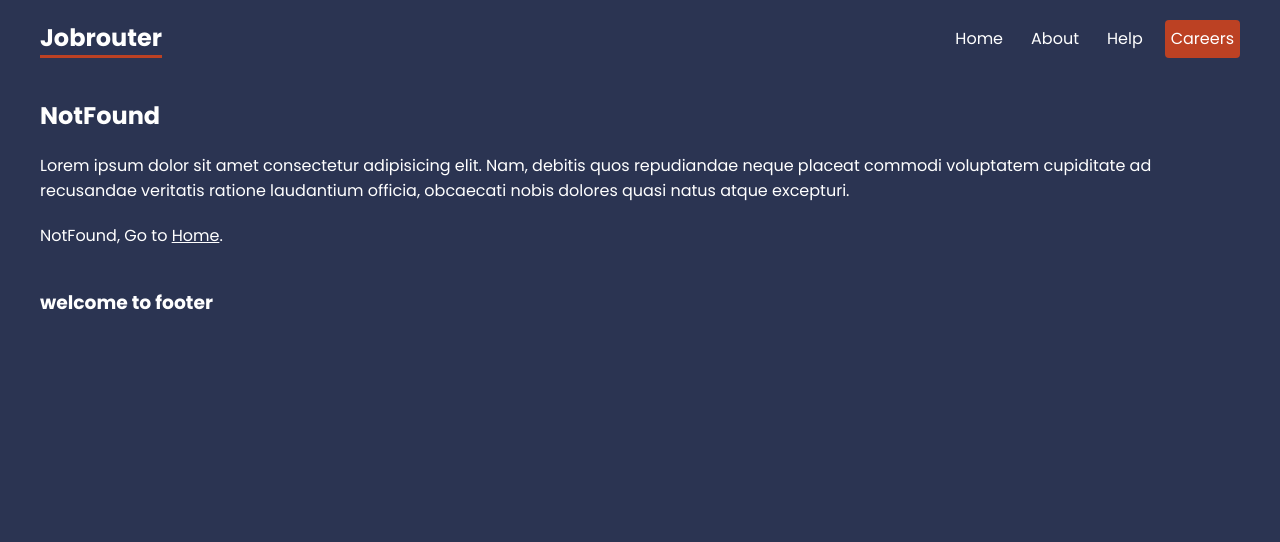
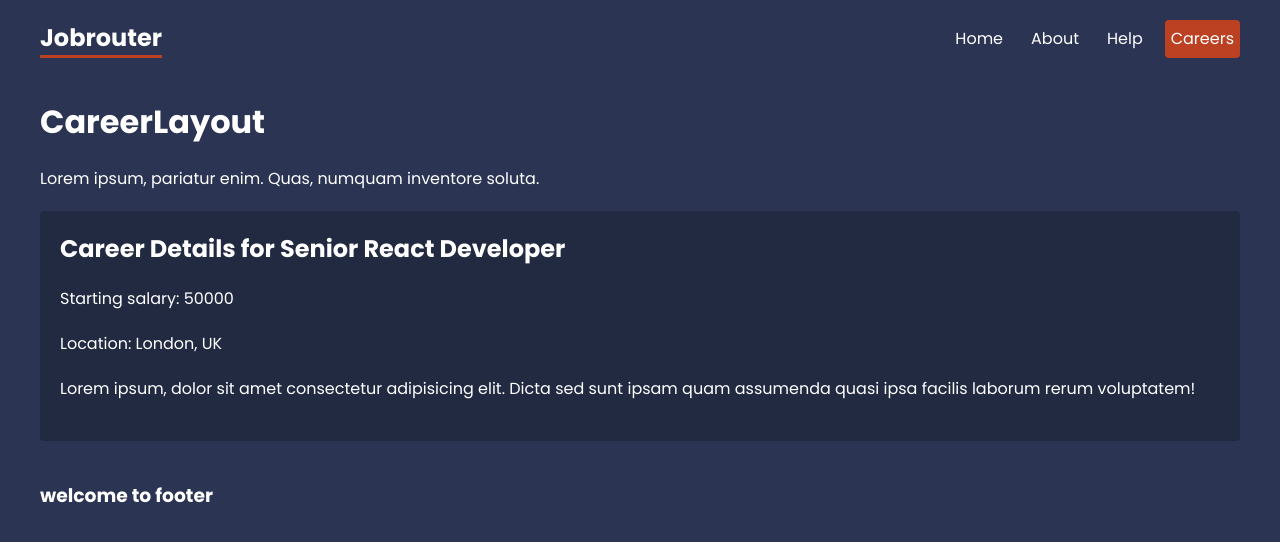
Before and after one commit to MANVANTH04/ReactRouterProject, a React (Vite) app: page /career/1 in a window 1280 px wide. Shown: the top 542 px of the page. Built offline with nearby package versions, Linux system fonts and the light colour scheme; data requests are answered from the project's data file.

Commit message:
created error pages using userouteerror, errorelement, throw error.

```diff
--- a/src/App.jsx
+++ b/src/App.jsx
@@ -7,11 +7,15 @@ import Faq from './pages/Help/Faq.jsx'
 import Contact from './pages/Help/Contact.jsx'
 import NotFound from './pages/NotFound.jsx'
 import Career,{gettingdata} from './pages/Career.jsx'
+import CareerDetails, { CareerDetailsLoader } from './pages/CareerDetails.jsx'
+import CareerError from './pages/CareerError.jsx'
 //layouts
 
 import RootLayout from './Layouts/RootLayout.jsx'
 import HelpLayout from './Layouts/HelpLayout.jsx'
 import CareerLayout from './Layouts/CareerLayout.jsx'
+
+
 
 function App() {
   const [count, setCount] = useState(0)
@@ -29,13 +33,9 @@ function App() {
           <Route path="contact" element = {<Contact/>}/>
         </Route>
 
-        <Route path='career' loader={gettingdata} element={<CareerLayout/>}>
-          <Route index loader={gettingdata} element={<Career />}>
-
-
-
-
-          </Route>
+        <Route path='career' loader={gettingdata} errorElement={<CareerError/>} element={<CareerLayout/>} >
+          <Route index loader={gettingdata} element={<Career />}/>
+          <Route path=':id' loader={CareerDetailsLoader}  element={<CareerDetails/>}/>
         </Route>
 
         <Route path='*' element={<NotFound/>}/>
--- a/src/pages/Career.jsx
+++ b/src/pages/Career.jsx
@@ -1,33 +1,30 @@
-import React from 'react'
-import { Link, useLoaderData } from 'react-router-dom'
+import { Link, useLoaderData } from "react-router-dom"
 
-
-
-const Career = () => {
-    const careers = useLoaderData()
+export default function Careers() {
+  const careers = useLoaderData()
 
   return (
-    <div className='careers'>
-    <h1> Career</h1>
-    {careers.map(career=>(
-        <Link to={`/career/${career.id}`} >
-        <p>{career.title}</p>
-        <p>Based in {career.location}</p>
+    <div className="careers">
+      {careers.map(career => (
+        <Link to={career.id.toString()} key={career.id}>
+          <p>{career.title}</p>
+          <p>Based in {career.location}</p>
         </Link>
-    ))}
+      ))}
     </div>
   )
 }
 
-export default Career
+// data loader
+export const gettingdata = async () => {
+  const res = await fetch('http://localhost:4000/careers')
 
+  if (!res.ok) {
+    throw Error('Could not fetch the list of careers')
+  }
 
-//loader function
-
- export const gettingdata = async ()=>{
-   const res = await fetch("http://localhost:4000/careers")
-
-    return res.json()
+  return res.json()
 }
+    // console.log("Data fetched:", data); // Log the fetched data
 
 // export gettingdata
--- a/src/pages/CareerDetails.jsx
+++ b/src/pages/CareerDetails.jsx
@@ -1,10 +1,47 @@
-import { useParams } from "react-router-dom";
+import { useLoaderData, useParams } from "react-router-dom";
 
 
 const CareerDetails = () => {
+    const {id} = useParams()
+    const career = useLoaderData()
+
   return (
-    <div>CareerDetails</div>
+
+    <div className="career-details">
+    <h2>Career Details for {career.title}</h2>
+    <p>Starting salary: {career.salary}</p>
+     <p>Location: {career.location}</p>
+    <div className="details">
+      <p>Lorem ipsum, dolor sit amet consectetur adipisicing elit. Dicta sed sunt ipsam quam assumenda quasi ipsa facilis laborum rerum voluptatem!</p>
+    </div>
+  </div>
+
+
   )
 }
 
 export default CareerDetails
+
+
+// normal one
+
+export const CareerDetailsLoader = async ({ params }) => {
+    const { id } = params
+
+    const res = await fetch('http://localhost:4000/careers/' + id)
+    console.log(!res.ok)
+
+    if (!res.ok) {
+      throw Error('Could not find that career.')
+    }
+
+    return res.json()
+  }
+
+            // to start server for json objects
+            //  reactrouterproject % json-server -p 4000 -w ./data/db.json
+
+
+
+// so now we have to code the error page if the user sent a request to carres:id and if
+// the id is not matching in the
--- /dev/null
+++ b/src/pages/CareerError.jsx
@@ -0,0 +1,14 @@
+import React from 'react'
+import { Link, useRouteError } from 'react-router-dom'
+
+
+const CareerError = () => {
+    const error = useRouteError()
+  return (
+    <div><h1>{error.message}</h1>
+        {/* <h6>could not found what you are looking</h6> */}
+        <Link to='/career'>Go to Careers Page</Link></div>
+  )
+}
+
+export default CareerError
```
Also changed, not shown: src/Layouts/CareerLayout.jsx (+0 -17 lines).
